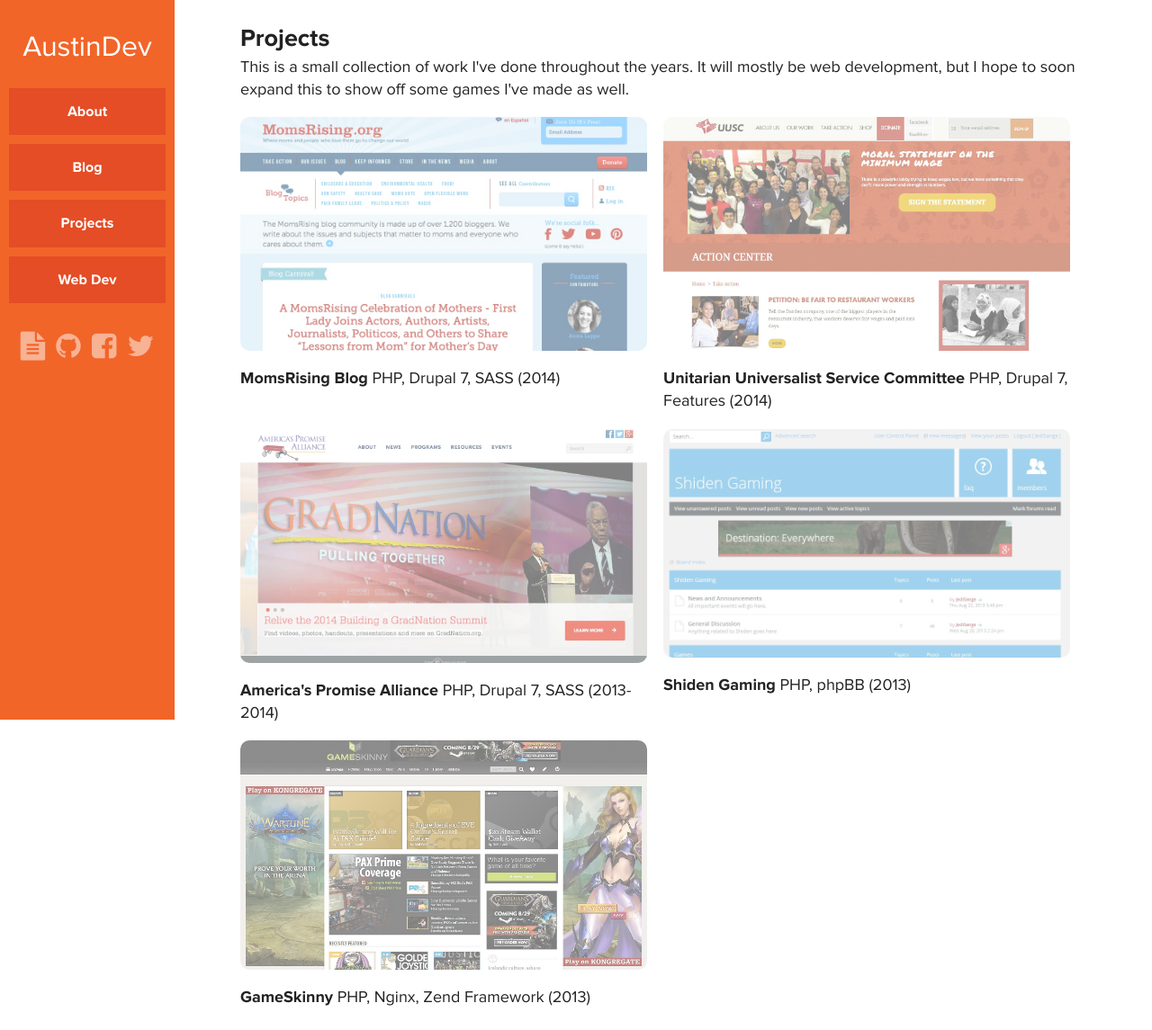
After one commit to JediSange/austindev, a Django app: template website/templates/pages/projects.html in a window 1280 px wide. The commit adds this page. Shown: the whole page at 90% size. Run offline with Django 3.2, Linux system fonts and the light colour scheme; the template is opened without the code that fills it, so the values that code supplies are empty; some libraries are stand-ins or nearby versions.

Commit message:
New copy, Django blocks Made it so that Django blocks worked from the global template and dropped in some new copy, along with images and URLs to support them

```diff
--- a/website/static/css/style.css
+++ b/website/static/css/style.css
@@ -36,17 +36,42 @@
     color: #a93a0b; }
 
 .main-container {
-  border-left: 194px solid;
-  border-color: #f16529;
+  margin-left: 194px;
   padding: 1.5em; }
 
 .main {
   max-width: 940px;
-  font-size: 18px; }
+  font-size: 18px;
+  margin: 0px auto; }
 
 article header {
   font-size: 150%;
   font-weight: bold; }
+article blockquote {
+  border-left: 6px solid #ccc;
+  padding-left: 1em;
+  font-style: italic; }
+article table td {
+  padding-right: 1em; }
+
+.project {
+  overflow: hidden;
+  width: 50%;
+  padding-right: 1em;
+  padding-top: 1em;
+  float: left;
+  box-sizing: border-box; }
+  .project:nth-child(even) {
+    clear: left; }
+  .project .image-container {
+    max-height: 260px;
+    margin-bottom: 1em;
+    overflow: hidden; }
+  .project img {
+    width: 100%;
+    opacity: 0.5; }
+    .project img:hover {
+      opacity: 1.0; }
 
 .side-nav {
   background-color: #f16529;
@@ -54,7 +79,8 @@
   padding: 10px;
   position: fixed;
   text-align: center;
-  width: 194px; }
+  width: 194px;
+  height: 100%; }
   .side-nav h1 a {
     color: white;
     font-weight: normal; }
@@ -99,6 +125,18 @@
 .invisible {
   visibility: hidden; }
 
+.image-container {
+  overflow: hidden; }
+
+.rounded-corners {
+  -webkit-border-radius: 10px;
+  -moz-border-radius: 10px;
+  border-radius: 10px; }
+
+/* Media Queries */
+@media (max-width: 480px) {
+  .project {
+    width: 100%; } }
 /* Leftover HTML 5 Boilerplate */
 hr {
   display: block;
--- a/website/static/sass/style.scss
+++ b/website/static/sass/style.scss
@@ -66,20 +66,60 @@
 }
 
 .main-container {
-	border-left: $side-nav-width solid;
-	border-color: $color-bg;
+  margin-left: $side-nav-width;
   padding: 1.5em;
 }
 
 .main {
   max-width: 940px;
   font-size: 18px;
+  margin: 0px auto;
 }
 
 article {
   header {
     font-size: 150%;
     font-weight: bold;
+  }
+
+  blockquote {
+    border-left: 6px solid #ccc;
+    padding-left: 1em;
+    font-style: italic;
+  }
+
+  table {
+    td {
+      padding-right: 1em;
+    }
+  }
+}
+
+.project {
+  overflow: hidden;
+  width: 50%;
+  padding-right: 1em;
+  padding-top: 1em;
+  float: left;
+  box-sizing: border-box;
+
+  &:nth-child(even) {
+    clear: left;
+  }
+
+  .image-container {
+    max-height: 260px;
+    margin-bottom: 1em;
+    overflow: hidden;
+  }
+
+  img {
+    width: 100%;
+    opacity: 0.5;
+
+    &:hover {
+      opacity: 1.0;
+    }
   }
 }
 
@@ -90,6 +130,7 @@
   position: fixed;
   text-align: center;
   width: $side-nav-width;
+  height: 100%;
 
   h1 a {
     color: white;
@@ -156,6 +197,23 @@
   visibility: hidden;
 }
 
+.image-container {
+  overflow: hidden;
+}
+
+.rounded-corners {
+  -webkit-border-radius: 10px;
+  -moz-border-radius: 10px;
+  border-radius: 10px;
+}
+
+/* Media Queries */
+@media (max-width: $break-mobile) {
+  .project {
+    width: 100%;
+  }
+}
+
 /* Leftover HTML 5 Boilerplate */
 hr {
   display: block;
--- a/website/templates/layouts/default.html
+++ b/website/templates/layouts/default.html
@@ -1,4 +1,5 @@
 {% load staticfiles %}
+{% load markdown_deux_tags %}
 <!DOCTYPE html>
 <html class="no-js">
 <head>
@@ -7,7 +8,7 @@
   <meta name="description" content="">
   <meta name="viewport" content="width=device-width, initial-scale=1">
 
-		<title></title>
+  <title>AustinDev.me</title>
 
   <link rel="stylesheet" href="//netdna.bootstrapcdn.com/font-awesome/4.0.3/css/font-awesome.min.css">
   <link rel="stylesheet" href="{% static "css/normalize.min.css" %} ">
@@ -23,14 +24,14 @@
     <h1 class="title"><a href="/">AustinDev</a></h1>
     <nav>
       <ul>
-					<li><a href="#">About</a></li>
-					<li><a href="#">Blog</a></li>
-					<li><a href="#">Projects</a></li>
-					<li><a href="#">Web Dev</a></li>
+        <li><a href="/about">About</a></li>
+        <li><a href="/blog">Blog</a></li>
+        <li><a href="/projects">Projects</a></li>
+        <li><a href="/webdev">Web Dev</a></li>
       </ul>
     </nav>
     <div class="nav-icons">
-				<a title="Resume" href="#"><i class="fa fa-file-text fa-2x"></i></a>
+      <a title="Resume" href="{% static 'resume/Resume201405.pdf' %}"><i class="fa fa-file-text fa-2x"></i></a>
       <a title="GitHub" href="https://github.com/jedisange"><i class="fa fa-github fa-2x"></i></a>
       <a title="Facebook" href="https://www.facebook.com/jedisange"><i class="fa fa-facebook-square fa-2x"></i></a>
       <a title="Twitter" href="https://twitter.com/jedisange"><i class="fa fa-twitter fa-2x"></i></a>
@@ -40,31 +41,19 @@
   <div class="main-container">
     <div class="main wrapper clearfix">
       <article>
-					<header>This is a title</header>
+        <header>{% block title %}Welcome to my site!{% endblock %}</header>
         <section>
-					<p>Pellentesque habitant morbi tristique senectus et netus et malesuada fames ac turpis egestas. Vestibulum tortor quam, feugiat vitae, ultricies eget, tempor sit amet, ante. Donec eu libero sit amet quam egestas semper. Aenean ultricies mi vitae est. Mauris placerat eleifend leo. Quisque sit amet est et sapien ullamcorper pharetra. Vestibulum erat wisi, condimentum sed, commodo vitae, ornare sit amet, wisi. Aenean fermentum, elit eget tincidunt condimentum, eros ipsum rutrum orci, sagittis tempus lacus enim ac dui. Donec non enim in turpis pulvinar facilisis. Ut felis. Praesent dapibus, neque id cursus faucibus, tortor neque egestas augue, eu vulputate magna eros eu erat. Aliquam erat volutpat. Nam dui mi, tincidunt quis, accumsan porttitor, facilisis luctus, metus</p>
+          {% block content %}
+            <p>This is my place on the web -- my portfolio, my resume, and the place where I will ramble about nonsense that hopefully others care about.  It is made using a very fun stack, powered by Django, Gunicorn, and HTML5 Boilerplate.  You can find out more by checking out the <a href="https://github.com/JediSange/austindev">Git Repo</a>.</p>
+
+            <h2>Current Projects</h2>
             <ul>
-						<li>Lorem ipsum dolor sit amet, consectetuer adipiscing elit.</li>
-						<li>Aliquam tincidunt mauris eu risus.</li>
-						<li>Vestibulum auctor dapibus neque.</li>
+              <li>This site!  The blog functionality is next to come</li>
+              <li><a href="http://phaser.io/">Phaser</a> game development inspired by <a href="http://www.lessmilk.com/">lessmilk</a></li>
+              <li>Drupal 8 with Backbone.js (it's core in D8!)</li>
+              <li>Learning <a href="http://www.vagrantup.com/">Vagrant</a> and <a href="http://www.getchef.com/chef/">Chef</a></li>
             </ul>
-					<dl>
-
-					<dt>Definition list</dt>
-					<dd>Consectetur adipisicing elit, sed do eiusmod tempor incididunt ut labore et dolore magna
-					aliqua. Ut enim ad minim veniam, quis nostrud exercitation ullamco laboris nisi ut aliquip ex ea
-					commodo consequat.</dd>
-					<dt>Lorem ipsum dolor sit amet</dt>
-					<dd>Consectetur adipisicing elit, sed do eiusmod tempor incididunt ut labore et dolore magna
-					aliqua. Ut enim ad minim veniam, quis nostrud exercitation ullamco laboris nisi ut aliquip ex ea
-					commodo consequat.</dd>
-					</dl>
-
-					<strong>Strong text</strong>
-
-					<p>Pellentesque <a href="#">habitant morbi tristique</a> senectus et netus et malesuada fames ac turpis egestas. Vestibulum tortor quam, feugiat vitae, ultricies eget, tempor sit amet, ante. Donec eu libero sit amet quam egestas semper. Aenean ultricies mi vitae est. Mauris placerat eleifend leo. Quisque sit amet est et sapien ullamcorper pharetra. Vestibulum erat wisi, condimentum sed, commodo vitae, ornare sit amet, wisi. Aenean fermentum, elit eget tincidunt condimentum, eros ipsum rutrum orci, sagittis tempus lacus enim ac dui. Donec non enim in turpis pulvinar facilisis. Ut felis. Praesent dapibus, neque id cursus faucibus, tortor neque egestas augue, eu vulputate magna eros eu erat. Aliquam erat volutpat. Nam dui mi, tincidunt quis, accumsan porttitor, facilisis luctus, metus</p>
-					<p>Pellentesque habitant morbi tristique senectus et netus et malesuada fames ac turpis egestas. Vestibulum tortor quam, feugiat vitae, ultricies eget, tempor sit amet, ante. Donec eu libero sit amet quam egestas semper. Aenean ultricies mi vitae est. Mauris placerat eleifend leo. Quisque sit amet est et sapien ullamcorper pharetra. Vestibulum erat wisi, condimentum sed, commodo vitae, ornare sit amet, wisi. Aenean fermentum, elit eget tincidunt condimentum, eros ipsum rutrum orci, sagittis tempus lacus enim ac dui. Donec non enim in turpis pulvinar facilisis. Ut felis. Praesent dapibus, neque id cursus faucibus, tortor neque egestas augue, eu vulputate magna eros eu erat. Aliquam erat volutpat. Nam dui mi, tincidunt quis, accumsan porttitor, facilisis luctus, metus</p>
-					<p>Pellentesque habitant morbi tristique senectus et netus et malesuada fames ac turpis egestas. Vestibulum tortor quam, feugiat vitae, ultricies eget, tempor sit amet, ante. Donec eu libero sit amet quam egestas semper. Aenean ultricies mi vitae est. Mauris placerat eleifend leo. Quisque sit amet est et sapien ullamcorper pharetra. Vestibulum erat wisi, condimentum sed, commodo vitae, ornare sit amet, wisi. Aenean fermentum, elit eget tincidunt condimentum, eros ipsum rutrum orci, sagittis tempus lacus enim ac dui. Donec non enim in turpis pulvinar facilisis. Ut felis. Praesent dapibus, neque id cursus faucibus, tortor neque egestas augue, eu vulputate magna eros eu erat. Aliquam erat volutpat. Nam dui mi, tincidunt quis, accumsan porttitor, facilisis luctus, metus</p>
+          {% endblock %}
         </section>
       </article>
     </div> <!-- #main -->
@@ -72,6 +61,7 @@
 
   <script src="//ajax.googleapis.com/ajax/libs/jquery/2.1.0/jquery.min.js"></script>
   <script>window.jQuery || document.write('<script src="{% static "js/vendor/jquery-2.1.0.min.js" %}"><\/script>')</script>
+  {% block scripts %}{% endblock %}
 <!--
 <script>
 (function(b,o,i,l,e,r){b.GoogleAnalyticsObject=l;b[l]||(b[l]=
--- /dev/null
+++ b/website/templates/pages/projects.html
@@ -0,0 +1,38 @@
+{% extends "layouts/default.html" %}
+{% load staticfiles %}
+
+{% block title %}Projects{% endblock %}
+
+{% block content %}
+<div>This is a small collection of work I've done throughout the years.  It will mostly be web development, but I hope to soon expand this to show off some games I've made as well.</div>
+<div class="project">
+  <div class="image-container rounded-corners">
+    <a href="http://www.momsrising.org/blog"><img src="{% static 'images/projects/momsrising.jpg' %}"></a>
+  </div>
+  <strong>MomsRising Blog</strong> PHP, Drupal 7, SASS (2014)<br />
+</div>
+<div class="project">
+  <div class="image-container rounded-corners">
+    <a href="http://www.uusc.org"><img src="{% static 'images/projects/uusc.jpg' %}"></a>
+  </div>
+  <strong>Unitarian Universalist Service Committee</strong> PHP, Drupal 7, Features (2014)<br />
+</div>
+<div class="project">
+  <div class="image-container rounded-corners">
+    <a href="http://www.americaspromise.org"><img src="{% static 'images/projects/americaspromise.jpg' %}"></a>
+  </div>
+  <strong>America's Promise Alliance</strong> PHP, Drupal 7, SASS (2013-2014)<br />
+</div>
+<div class="project">
+  <div class="image-container rounded-corners">
+    <a href="http://www.shidengaming.com"><img src="{% static 'images/projects/shidengaming.jpg' %}"></a>
+  </div>
+  <strong>Shiden Gaming</strong> PHP, phpBB (2013)<br />
+</div>
+<div class="project">
+  <div class="image-container rounded-corners">
+    <a href="http://www.gameskinny.com"><img src="{% static 'images/projects/gameskinny.jpg' %}"></a>
+  </div>
+  <strong>GameSkinny</strong> PHP, Nginx, Zend Framework (2013)<br />
+</div>
+{% endblock %}
```
Also changed, not shown: website/templates/pages/about.html (added, +19 -0 lines), website/templates/pages/blog.html (added, +8 -0 lines), website/templates/pages/webdev.html (added, +40 -0 lines), website/website/urls.py (+6 -2 lines), website/website/views.py (+12 -0 lines), README.md, website/static/images/projects/americaspromise.jpg (added), website/static/images/projects/gameskinny.jpg (added), website/static/images/projects/guardrails.jpg (added), website/static/images/projects/momsrising.jpg (added), website/static/images/projects/shidengaming.jpg (added), website/static/images/projects/uusc.jpg (added), 2 other files. Lines whose indentation alone changed are shown as unchanged.
